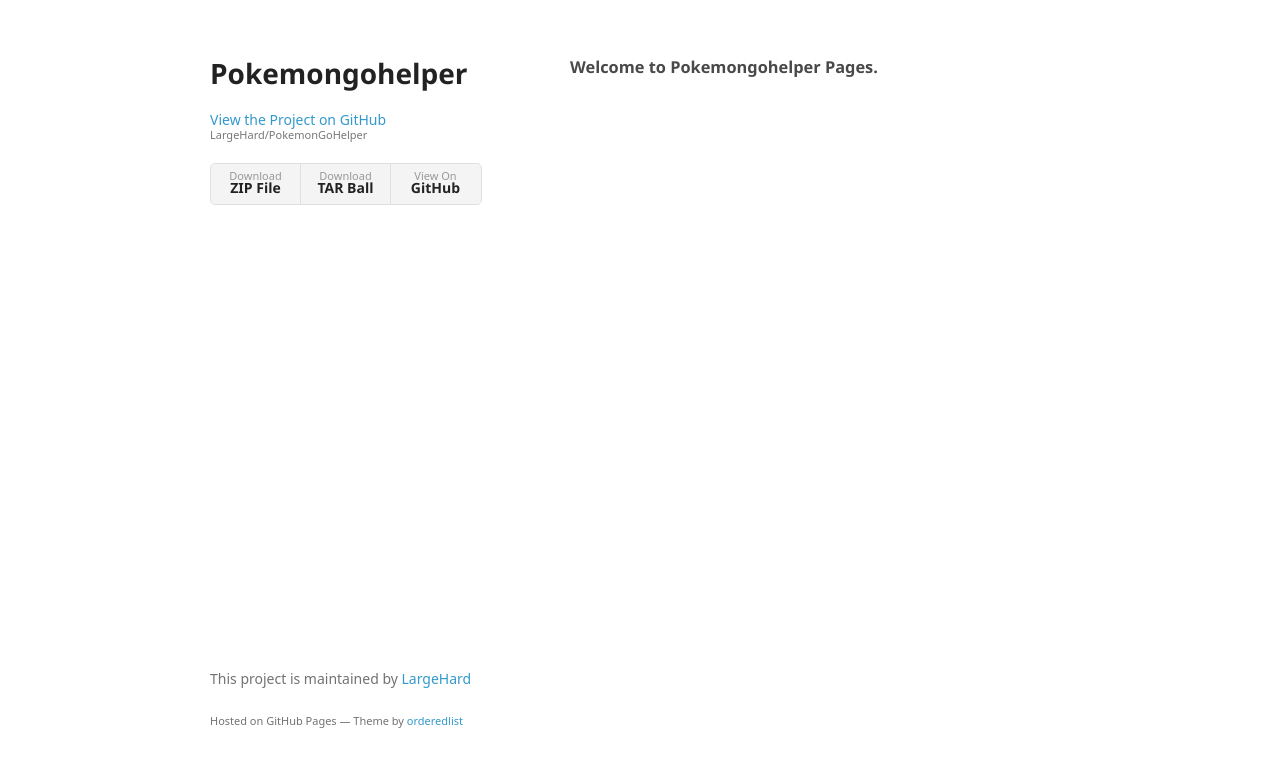
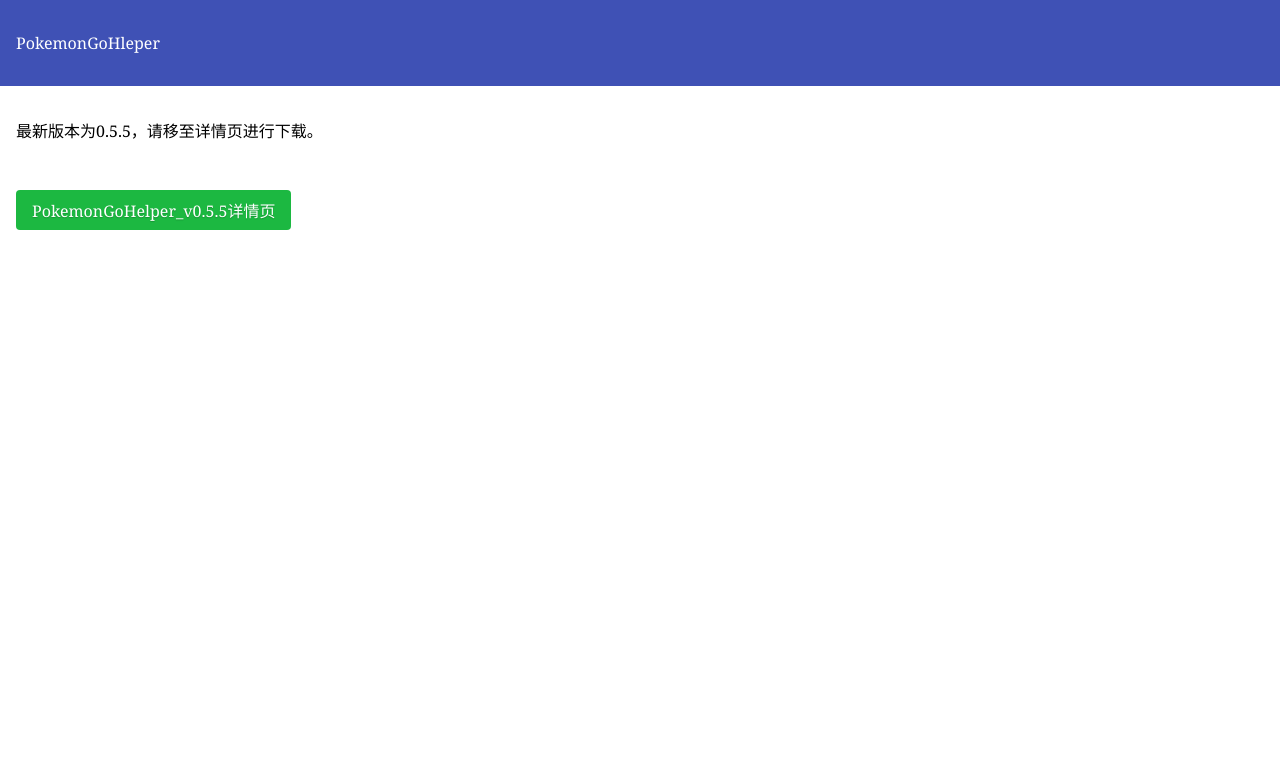
Before and after one commit to LargeHard/PokemonGoHelper, a plain HTML site: page index.html in a window 1280 px wide. Drawn offline with Linux system fonts and the light colour scheme; a web font is replaced by a local one.

Commit message:
更新首页内容

```diff
--- a/index.html
+++ b/index.html
@@ -1,42 +1,76 @@
 <!doctype html>
 <html>
-  <head>
-    <meta charset="utf-8">
-    <meta http-equiv="X-UA-Compatible" content="chrome=1">
-    <title>Pokemongohelper by LargeHard</title>
+	<head>
+	    <meta charset="utf-8">
+	    <meta name="viewport" content="width=device-width, initial-scale=1.0">
+	    <title>PokemonGoHleper 0.5.5</title>
+	    <link rel="stylesheet" href="../pure/0.5.0/pure-min.css">
 
-    <link rel="stylesheet" href="stylesheets/styles.css">
-    <link rel="stylesheet" href="stylesheets/github-light.css">
-    <meta name="viewport" content="width=device-width">
-    <!--[if lt IE 9]>
-    <script src="//html5shiv.googlecode.com/svn/trunk/html5.js"></script>
-    <![endif]-->
-  </head>
-  <body>
-    <div class="wrapper">
-      <header>
-        <h1>Pokemongohelper</h1>
-        <p></p>
+		<style>
 
-        <p class="view"><a href="https://github.com/LargeHard/PokemonGoHelper">View the Project on GitHub <small>LargeHard/PokemonGoHelper</small></a></p>
+		    .l-box {
+		        padding: 1em;
+		    }
 
 
-        <ul>
-          <li><a href="https://github.com/LargeHard/PokemonGoHelper/zipball/master">Download <strong>ZIP File</strong></a></li>
-          <li><a href="https://github.com/LargeHard/PokemonGoHelper/tarball/master">Download <strong>TAR Ball</strong></a></li>
-          <li><a href="https://github.com/LargeHard/PokemonGoHelper">View On <strong>GitHub</strong></a></li>
-        </ul>
-      </header>
-      <section>
-        <h3>
-<a id="welcome-to-pokemongohelper-pages" class="anchor" href="#welcome-to-pokemongohelper-pages" aria-hidden="true"><span aria-hidden="true" class="octicon octicon-link"></span></a>Welcome to Pokemongohelper Pages.</h3>
-      </section>
-      <footer>
-        <p>This project is maintained by <a href="https://github.com/LargeHard">LargeHard</a></p>
-        <p><small>Hosted on GitHub Pages &mdash; Theme by <a href="https://github.com/orderedlist">orderedlist</a></small></p>
-      </footer>
-    </div>
-    <script src="javascripts/scale.fix.js"></script>
+			.bg-primary {
+			    background: rgb(63, 81, 181);
+			    color: #FFFFFF;
+			}
 
-  </body>
+			html, button, input, select, textarea,
+			.pure-g [class *= "pure-u"] {
+			    font-family: Georgia, Times, "Times New Roman", serif;
+			}
+
+	        .button-success,
+	        .button-error,
+	        .button-warning,
+	        .button-secondary {
+	            color: white;
+	            border-radius: 4px;
+	            text-shadow: 0 1px 1px rgba(0, 0, 0, 0.2);
+	        }
+	        .button-success {
+	            background: rgb(28, 184, 65); /* this is a green */
+	        }
+	        .button-error {
+	            background: rgb(202, 60, 60); /* this is a maroon */
+	        }
+	        .button-warning {
+	            background: rgb(223, 117, 20); /* this is an orange */
+	        }
+	        .button-secondary {
+	            background: rgb(66, 184, 221); /* this is a light blue */
+	        }
+
+		</style>
+
+	</head>
+
+	<body>
+		<div class="pure-g bg-primary">
+		    <div class="pure-u">
+		    	<div class="l-box">
+		    		<p>PokemonGoHleper</p>
+		    	</div>
+		    </div>
+		</div>
+
+		<div class="pure-g">
+		    <div class="pure-u">
+		    	<div class="l-box">
+		    		<p>最新版本为0.5.5，请移至详情页进行下载。</p>
+		    	</div>
+		    </div>
+		</div>
+
+		<div class="pure-g">
+		    <div class="pure-u">
+		    	<div class="l-box">
+					<a class="button-success pure-button" href="https://largehard.github.io/PokemonGoHelper/version_pages/version_0.5.5.html">PokemonGoHelper_v0.5.5详情页</a>
+		    	</div>
+		    </div>
+		</div>
+	</body>
 </html>
```
